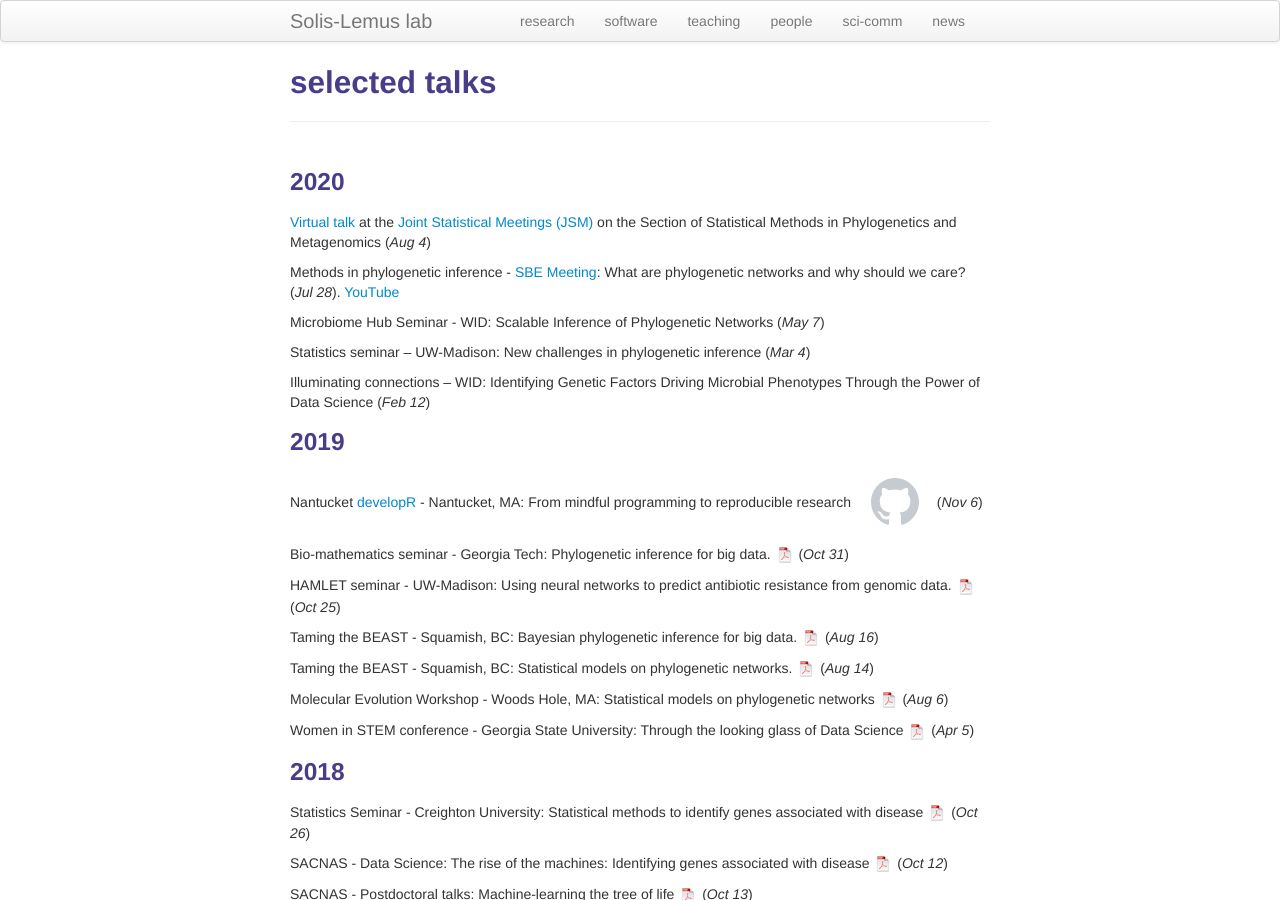
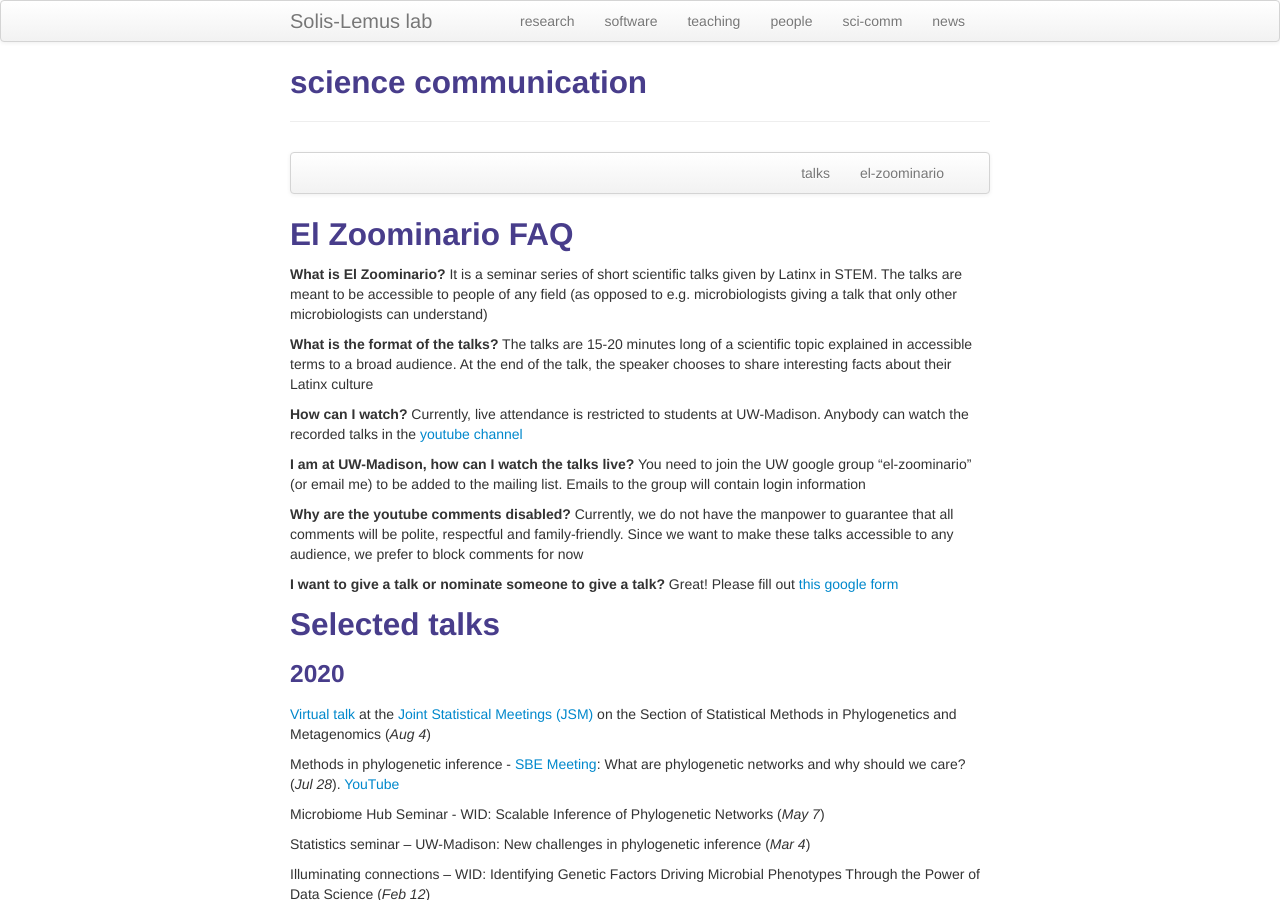
Before and after one commit to solislemuslab/solislemuslab.github.io, a Jekyll site: the page built from pages/talks.md, in a window 1280 px wide and 900 px high. Built offline with Jekyll 4.4.1, drawn with Linux system fonts in a browser that asks for light colours.

Commit message:
added zoominario

```diff
--- a/pages/talks.md
+++ b/pages/talks.md
@@ -1,8 +1,39 @@
 ---
 layout: page
-title: selected talks
+title: science communication
 description: Claudia Solis-Lemus' talks
 ---
+
+<div class="navbar">
+    <div class="navbar-inner">
+        <ul class="nav">
+            <li><a href="#talks">talks</a></li>
+            <li><a href="#zoominario">el-zoominario</a></li>
+        </ul>
+    </div>
+</div>
+
+## <a name="zoominario"></a>El Zoominario FAQ
+
+**What is El Zoominario?**
+It is a seminar series of short scientific talks given by Latinx in STEM. The talks are meant to be accessible to people of any field (as opposed to e.g. microbiologists giving a talk that only other microbiologists can understand)
+
+**What is the format of the talks?**
+The talks are 15-20 minutes long of a scientific topic explained in accessible terms to a broad audience. At the end of the talk, the speaker chooses to share interesting facts about their Latinx culture
+
+**How can I watch?**
+Currently, live attendance is restricted to students at UW-Madison. Anybody can watch the recorded talks in the [youtube channel](https://www.youtube.com/playlist?list=PL1AfUDnwvYbOA9rfrvyA2nR9SR0VYbklx)
+
+**I am at UW-Madison, how can I watch the talks live?**
+You need to join the UW google group "el-zoominario" (or email me) to be added to the mailing list. Emails to the group will contain login information
+
+**Why are the youtube comments disabled?**
+Currently, we do not have the manpower to guarantee that all comments will be polite, respectful and family-friendly. Since we want to make these talks accessible to any audience, we prefer to block comments for now
+
+**I want to give a talk or nominate someone to give a talk?**
+Great! Please fill out [this google form](https://forms.gle/1kpZE1XrKe9YS9cHA)
+
+## <a name="talks"></a>Selected talks
 
 ### 2020
 
```
